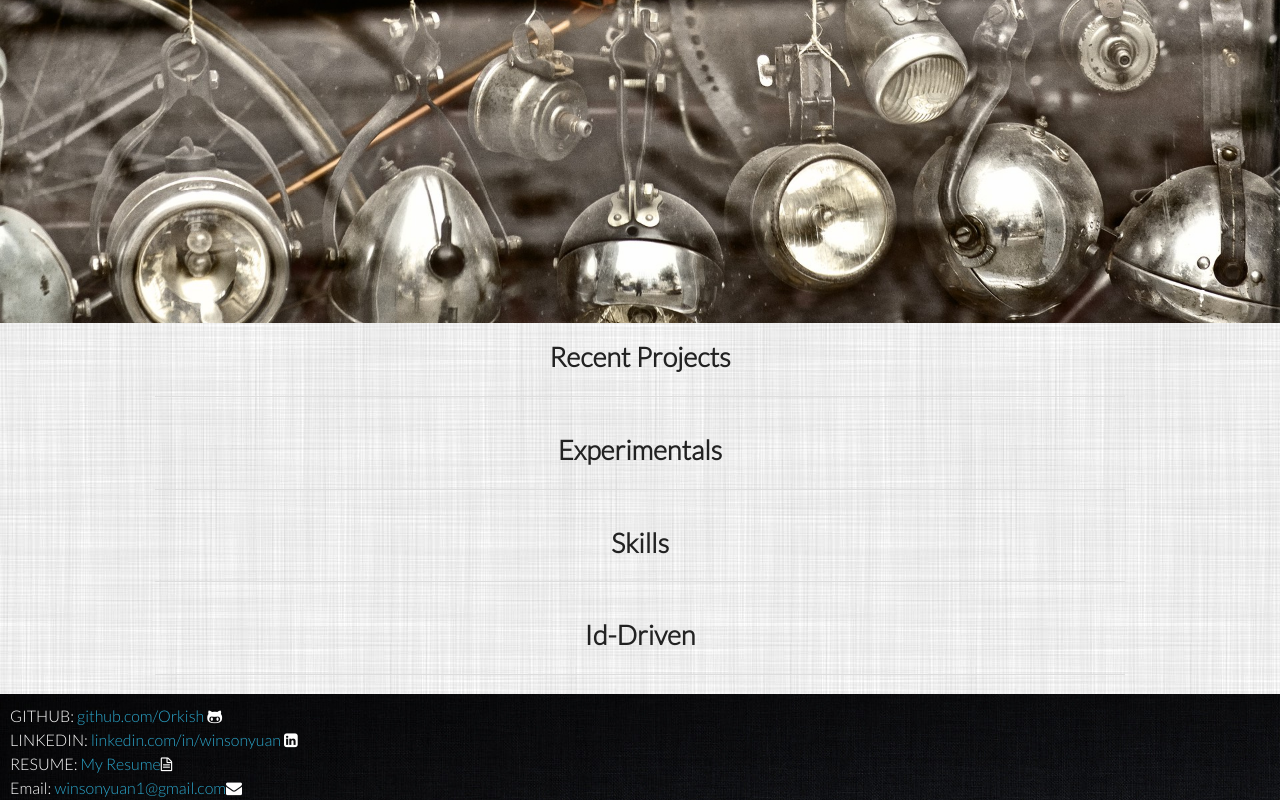
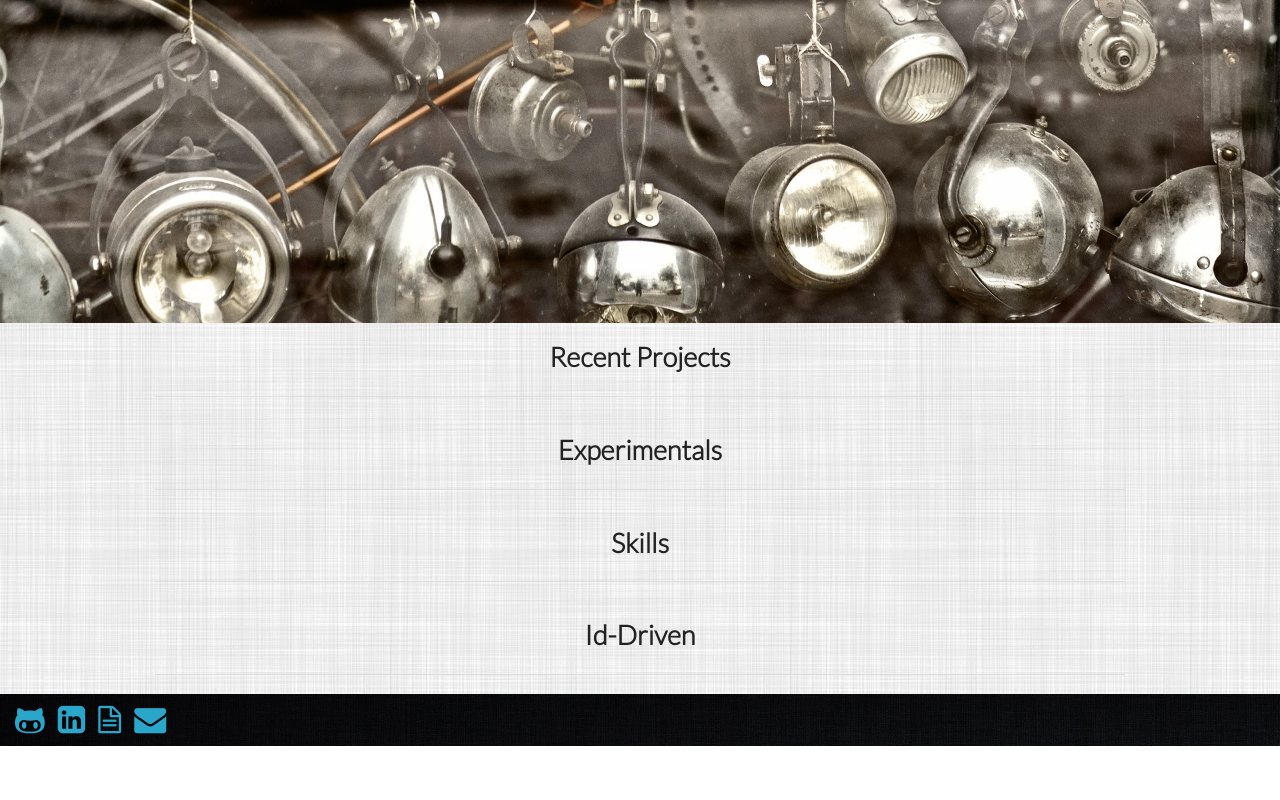
Before and after one commit to Orkish/Orkish.github.io, a plain HTML site: page index.html in a window 1280 px wide. Shown: the part 307-1107 px from the top of the page. After the commit the page ends 1053 px from the top, so only its background shows below. Drawn offline with Linux system fonts and the light colour scheme.

Commit message:
updated contact bottom nav

```diff
--- a/index.html
+++ b/index.html
@@ -175,10 +175,10 @@
 
   <div class="bottom-nav">
     <div class="contacts">
-      GITHUB: <a href="https://github.com/Orkish">github.com/Orkish</a> <i class="fa fa-github-alt"></i> <br />
-      LINKEDIN: <a href="http://linkedin.com/in/winsonyuan">linkedin.com/in/winsonyuan</a> <i class="fa fa-linkedin-square"></i><br />
-      RESUME: <a href="/WinsonYuan_Resume.pdf" target="_Blank">My Resume</a><i class="fa fa-file-text-o"></i><br />
-      Email: <a href="#">winsonyuan1@gmail.com</a><i class="fa fa-envelope"></i>
+      <a href="https://github.com/Orkish"><i class="fa fa-github-alt fa-2x"></i></a>
+      <a href="http://linkedin.com/in/winsonyuan"><i class="fa fa-linkedin-square fa-2x"></i></a>
+      <a href="/WinsonYuan_Resume.pdf" target="_Blank"><i class="fa fa-file-text-o fa-2x"></i></a>
+      <a href="mailto:winsonyuan1@gmail.com"><i class="fa fa-envelope fa-2x"></i></a>
     </div>
   </div>
 </div>
--- a/stylesheets/styles.css
+++ b/stylesheets/styles.css
@@ -323,9 +323,15 @@ div .skills-icon:hover {
 }
 
 .contacts {
-  font-size: 1em;
-  color: white;
   padding-left: 10px;
   padding-top: 10px;
-  line-height: 1.5;
+  padding-bottom: 10px;
 }
+
+.contacts i {
+  margin: 0 5px 0 5px;
+}
+
+.contacts i:hover {
+  color: white;
+}
```
